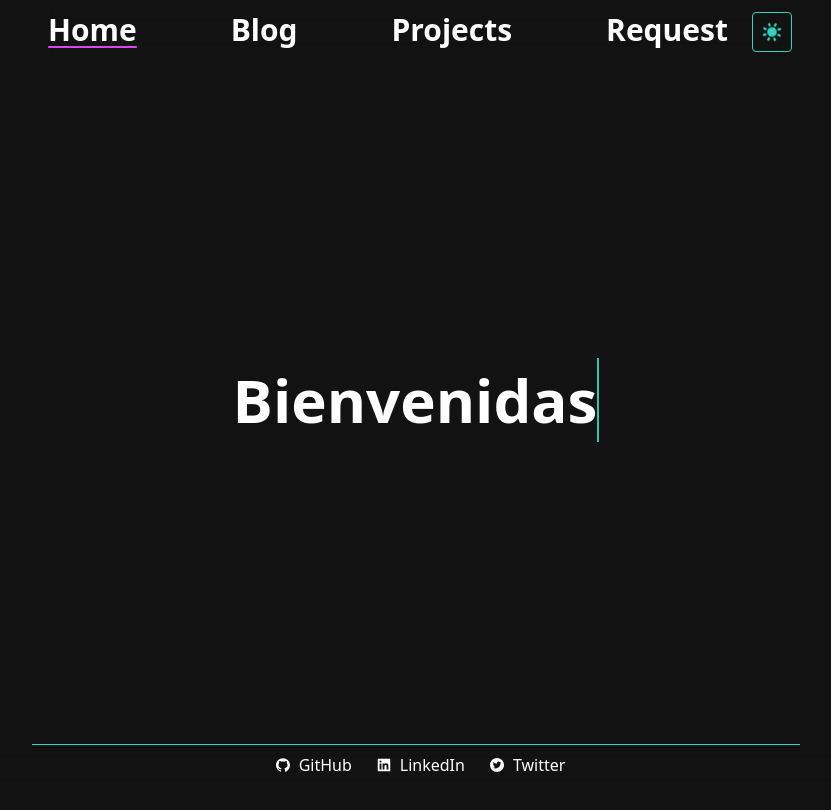
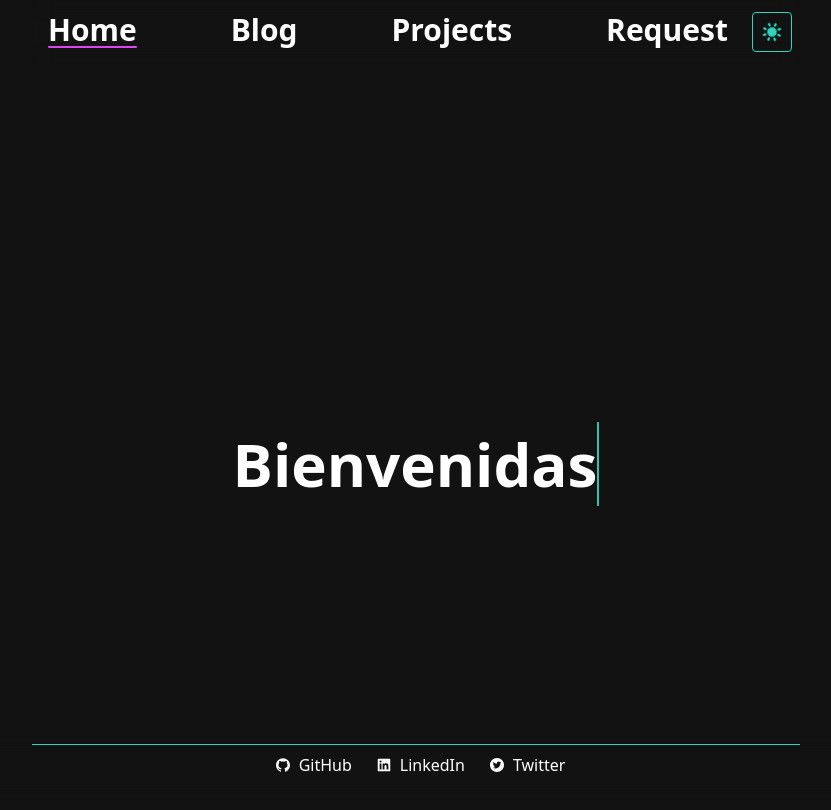
Before and after one commit to tobias2910/blog-frontend-service, a Next.js app: page / in a window 1280 px wide. Shown: the top 810 px of the page, without its empty margins (224-1055 px from the left). Built offline with nearby package versions, Linux system fonts and the light colour scheme.

Commit message:
Added keyboard event listener to the clickawaylistener

```diff
--- a/components/common/ClickAwayListener/ClickAwayListener.tsx
+++ b/components/common/ClickAwayListener/ClickAwayListener.tsx
@@ -29,16 +29,24 @@ const ClickAwayListener: FC<ClickAwayListenerProps> = (props) => {
     }
   };
 
+  const handleKeydown = (event: KeyboardEvent) => {
+    if (event.key === 'Escape') {
+      onOutsideClick();
+    }
+  };
+
   useEffect(() => {
     if (active) {
       document.addEventListener('mousedown', handleClick);
       document.addEventListener('touchstart', handleClick);
+      document.addEventListener('keydown', handleKeydown);
     }
 
     return () => {
       if (active) {
         document.removeEventListener('mousedown', handleClick);
         document.removeEventListener('touchstart', handleClick);
+        document.removeEventListener('keydown', handleKeydown);
       }
     };
   });
--- a/components/common/Drawer/Drawer.tsx
+++ b/components/common/Drawer/Drawer.tsx
@@ -8,7 +8,7 @@ interface DrawerProps {
 }
 
 const Drawer: FC<DrawerProps> = forwardRef(({ isOpen, navItems }, forwardedRef) => (
-  <div className="w-40 mt-16 fixed flex md:hidden z-[1]">
+  <div className="w-40 fixed flex md:hidden z-[1]">
     {isOpen
       ? (
         <div ref={forwardedRef} className="h-screen backdrop-blur-md animate-fadeIn-left">
--- a/components/common/Navbar/Navbar.tsx
+++ b/components/common/Navbar/Navbar.tsx
@@ -13,8 +13,8 @@ interface NavbarProps {
 
 const Navbar: FC<NavbarProps> = forwardRef(
   ({ navbarItems, drawerIsOpen, handleDrawerToggle }, forwardedRef) => (
-    <div className="h-16 fixed top-0 w-full z-[1]">
-      <nav ref={forwardedRef} className="flex justify-center w-full">
+    <div className="h-16 z-[1]">
+      <nav ref={forwardedRef} className="flex justify-center fixed top-0 w-full">
         <div className="max-w-3xl w-full">
           <div className="flex w-full backdrop-blur-md">
             <NavigationItems items={navbarItems} alignment="middle" />
--- a/components/common/layout/Layout.tsx
+++ b/components/common/layout/Layout.tsx
@@ -39,11 +39,9 @@ const Layout = (props: LayoutProps): ReactElement => {
           <Drawer isOpen={drawerIsOpen} navItems={pageItems} />
         </div>
       </ClickAwayListener>
-      <main className="w-full min-h-[30rem]">
-        <div className="flex justify-center">
-          <div className="max-w-7xl md:text-base">
-            { children }
-          </div>
+      <main className="w-full md:text-base min-h-screen flex justify-center">
+        <div className="max-w-7xl">
+          { children }
         </div>
       </main>
       <Footer />
--- a/pages/index.tsx
+++ b/pages/index.tsx
@@ -4,7 +4,7 @@ import TypeWritingEffect from '../components/common/TypeWritingEffect';
 
 // eslint-disable-next-line react/function-component-definition
 const Home: NextPage = () => (
-  <div className="w-full flex justify-center items-center h-screen">
+  <div className="w-full flex justify-center items-center h-full">
     <TypeWritingEffect
       wordList={['Welcome', 'Bienvenidas', 'Willkommen', 'أهلا بك', 'Bienvenue', '欢迎']}
       typingInterval={100}
```
